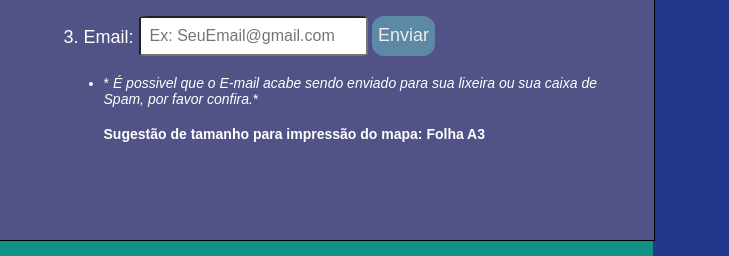
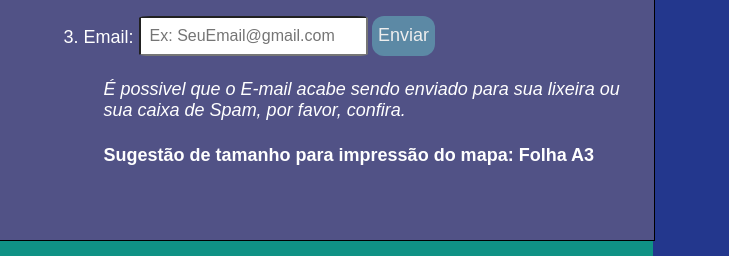
Before and after one commit to hexmiko/MapaHistoricoDoEspiritismo, a plain HTML site: page index.html in a window 1280 px wide. Shown: the part 372-628 px from the top of the page, 551-1280 px from the left. Drawn offline with nearby package versions, Linux system fonts and the light colour scheme.

Commit message:
penultima atualização

```diff
--- a/index.html
+++ b/index.html
@@ -102,7 +102,7 @@
 
 
                         <ul>
-                            <li>* <i> É possivel que o E-mail acabe sendo enviado para sua lixeira ou sua caixa de Spam, por favor confira.</i>*</li>
+                            <li> <i> É possivel que o E-mail acabe sendo enviado para sua lixeira ou sua caixa de Spam, por favor, confira.</i></li>
                             <h4><strong>Sugestão de tamanho para impressão do mapa: Folha A3</strong></h4>
                         </ul>
 
--- a/style.css
+++ b/style.css
@@ -132,7 +132,8 @@ div#cadastro > h4 {
 }
 
 #cadastro > ul{
-    font-size: 14px;
+    font-size: 18px;
+    list-style-type: none;
 }
 
 label#Email {
```
